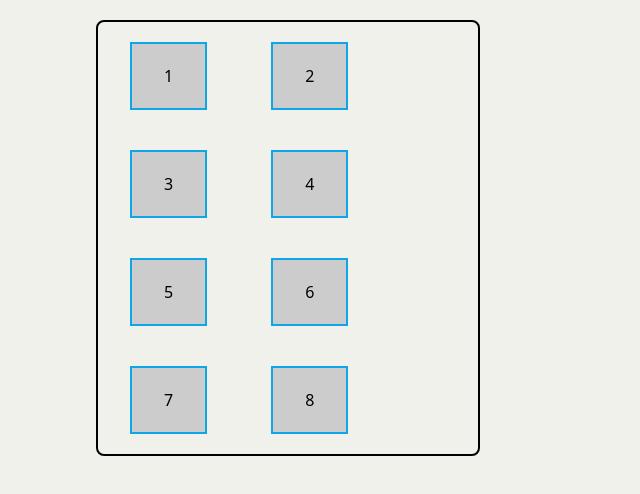
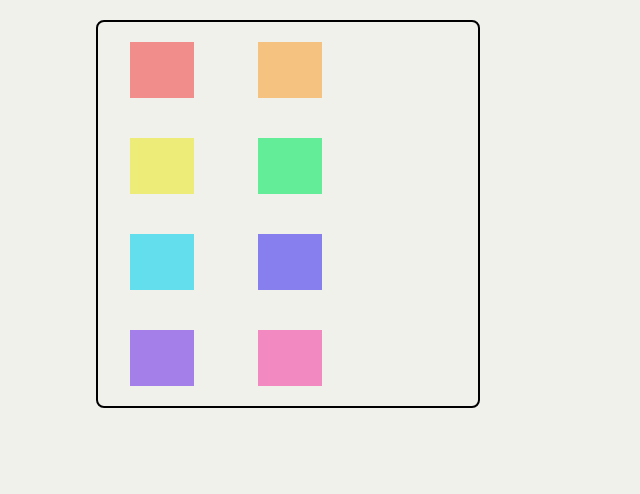
Before and after one commit to Theogene120/react-thegym-practice, a React (Vite) app: page / in a window 1280 px wide. Shown: the top 494 px of the page, without its empty margins (0-640 px from the left). Built offline with nearby package versions, Linux system fonts and the light colour scheme.

Commit message:
render component with map

```diff
--- a/src/components/ButtonSeries.jsx
+++ b/src/components/ButtonSeries.jsx
@@ -1,15 +1,19 @@
 import React from  'react'
 import pads from "./pads"
+
+function Pad(props){
+    return (
+    <button
+        style={{backgroundColor: props.color}}
+        className='py-7 px-8 my-5 mx-8 '>
+    </button>
+)
+}
 
 export default function ButtonSeries(props) {
 
     let [button, setButton] = React.useState(pads)
-    let btn = button.map(b => <button
-        key={b.id}
-        style={{backgroundColor: props.darkMode ? '#222222' : '#cccccc'}}
-        className='py-5 px-8 border-2 border-sky-500 my-5 mx-8 bg-sky-200'>
-            {b.id}
-        </button>)
+    let btn = button.map(b => <Pad key={b.id} color={b.color}/> )
     return (
         <main>
             <div className="pad-container">
```
